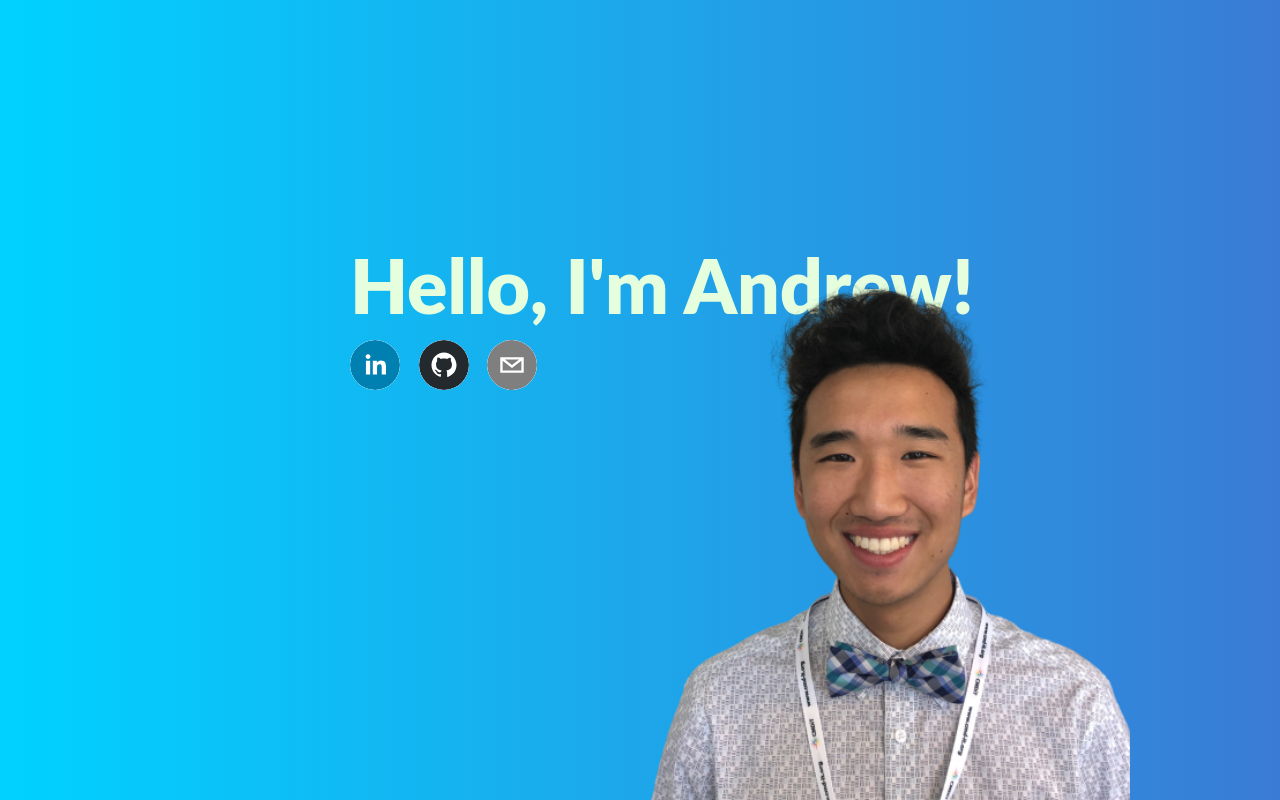
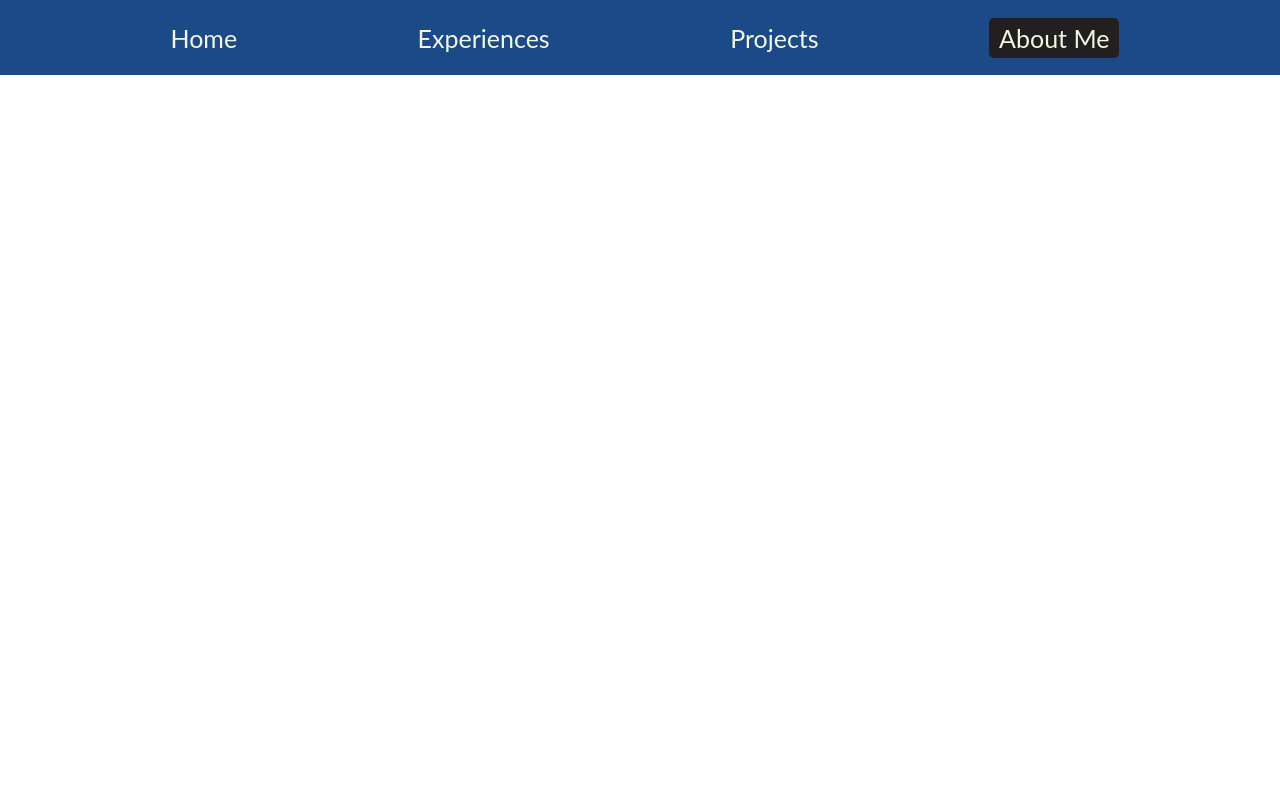
Before and after one commit to andrewydai/andrewydai-website, a React (Create React App) app: page /#/about in a window 1280 px wide. Built offline with nearby package versions, Linux system fonts and the light colour scheme.

Commit message:
Add routing on header and initial pages

```diff
--- a/package.json
+++ b/package.json
@@ -12,6 +12,7 @@
     "@types/react-dom": "^17.0.0",
     "react": "^17.0.2",
     "react-dom": "^17.0.2",
+    "react-router-dom": "^5.2.0",
     "react-scripts": "4.0.3",
     "react-social-icons": "^5.3.0",
     "styled-components": "^5.3.0",
@@ -43,6 +44,7 @@
     ]
   },
   "devDependencies": {
+    "@types/react-router-dom": "^5.1.7",
     "@types/styled-components": "^5.1.9"
   }
 }
--- /dev/null
+++ b/src/components/Header.tsx
@@ -0,0 +1,53 @@
+import React from 'react';
+import styled from 'styled-components';
+import { Link } from 'react-router-dom'
+
+interface HeaderProps {
+    currentPath?: string;
+}
+
+const HeaderContainer = styled.div`
+    position: absolute;
+    top: 0px;
+    width: 100vw;
+    height: 75px;
+    background: #1C4987;
+    display: flex;
+    justify-content: space-evenly;
+    align-items: center;
+`
+
+const NavButton = styled(Link)`
+    font-family: 'Lato', sans-serif;
+    color: #EFF8E2;
+    font-size: 25px;
+    padding: 5px 10px 5px 10px;
+    border-radius: 5px;
+    text-decoration: none;
+    &:hover {
+        cursor: pointer;
+    }
+`
+
+const HighlightedNavButton = styled(NavButton)`
+    background: #231F20;
+`
+type NavObject = { label: string, path: string }
+const NavigationOptions: NavObject[] =
+[
+    {label: 'Home', path: '/'},
+    {label: 'Experiences', path: '/experiences'},
+    {label: 'Projects', path: '/projects'},
+    {label: 'About Me', path: '/about'}
+]
+
+export default function Header(props: HeaderProps) {
+    return (
+      <HeaderContainer >
+        {NavigationOptions.map(navOption => {
+            if(navOption.path === props.currentPath) return <HighlightedNavButton to={navOption.path}>{navOption.label}</HighlightedNavButton>
+            return <NavButton to={navOption.path}>{navOption.label}</NavButton>
+        })}
+      </HeaderContainer>
+      );
+}
--- /dev/null
+++ b/src/components/pages/About.tsx
@@ -0,0 +1,12 @@
+import React from 'react';
+import styled from 'styled-components';
+import Header from '../Header'
+
+export default function About() {
+  return (
+    <div>
+        <Header currentPath='/about'/>
+        About
+    </div>
+  );
+}
--- /dev/null
+++ b/src/components/pages/Experiences.tsx
@@ -0,0 +1,12 @@
+import React from 'react';
+import styled from 'styled-components';
+import Header from '../Header'
+
+export default function Experiences() {
+  return (
+    <div>
+        <Header currentPath='/experiences'/>
+        Experiences
+    </div>
+  );
+}
--- /dev/null
+++ b/src/components/pages/Landing.tsx
@@ -0,0 +1,54 @@
+import React from 'react';
+import styled from 'styled-components';
+import Portrait from '../Portrait';
+import Header from '../Header'
+import { SocialIcon } from 'react-social-icons';
+
+const LandingContainer = styled.div`
+  background: linear-gradient(to right, #00d2ff, #3a7bd5);
+  height: 100vh;
+  width: 100vw;
+`
+
+const LandingInfoContainer = styled.div`
+  position: absolute;
+  top: 30vh;
+  left: 350px;
+`
+
+const TitleFont = styled.span`
+  font-family: 'Lato', sans-serif;
+
+  font-size: 75px;
+  font-weight: 900;
+  color: #EFF8E2;
+`
+const IconContainer = styled.div`
+  margin-top: 10px;
+  display: flex;
+  justify-content: space-between;
+  width: 30%;
+`
+
+const ContactIcon = styled(SocialIcon)`
+  background: white;
+  border-radius: 50%;
+`
+
+export default function Landing() {
+  return (
+    <LandingContainer>
+      <Header currentPath='/'/>
+      <LandingInfoContainer>
+        <TitleFont>Hello, I'm Andrew!</TitleFont>
+        <IconContainer>
+          <ContactIcon url="https://www.linkedin.com/in/andrewydai/" />
+          <ContactIcon url="https://github.com/andrewydai" />
+          <ContactIcon url="mailto:dai.an@northeastern.edu" network="email"/>
+        </IconContainer>
+      </LandingInfoContainer>
+
+      <Portrait />
+    </LandingContainer>
+  );
+}
--- /dev/null
+++ b/src/components/pages/Projects.tsx
@@ -0,0 +1,12 @@
+import React from 'react';
+import styled from 'styled-components';
+import Header from '../Header'
+
+export default function Projects() {
+  return (
+    <div>
+        <Header currentPath='/projects'/>
+        Projects
+    </div>
+  );
+}
--- a/src/containers/App.tsx
+++ b/src/containers/App.tsx
@@ -1,52 +1,21 @@
 import React from 'react';
-import styled from 'styled-components';
-import Portrait from '../components/Portrait';
-import { SocialIcon } from 'react-social-icons';
-
-const AppContainer = styled.div`
-  background: linear-gradient(to right, #00d2ff, #3a7bd5);
-  height: 100vh;
-  width: 100vw;
-`
-
-const LandingInfoContainer = styled.div`
-  position: absolute;
-  top: 30vh;
-  left: 350px;
-`
-
-const TitleFont = styled.span`
-  font-family: 'Lato', sans-serif;
-  font-size: 75px;
-  font-weight: 900;
-  color: #E5FFDE;
-`
-const IconContainer = styled.div`
-  margin-top: 10px;
-  display: flex;
-  justify-content: space-between;
-  width: 30%;
-`
-
-const ContactIcon = styled(SocialIcon)`
-  background: white;
-  border-radius: 50%;
-`
+import Header from '../components/Header';
+import Landing from '../components/pages/Landing';
+import Experiences from '../components/pages/Experiences';
+import Projects from '../components/pages/Projects';
+import About from '../components/pages/About';
+import { Route, Switch, HashRouter } from 'react-router-dom';
 
 function App() {
   return (
-    <AppContainer>
-      <LandingInfoContainer>
-        <TitleFont>Hello, I'm Andrew!</TitleFont>
-        <IconContainer>
-          <ContactIcon url="https://www.linkedin.com/in/andrewydai/" />
-          <ContactIcon url="https://github.com/andrewydai" />
-          <ContactIcon url="mailto:dai.an@northeastern.edu" network="email"/>
-        </IconContainer>
-      </LandingInfoContainer>
-
-      <Portrait />
-    </AppContainer>
+    <HashRouter basename="">
+      <Switch>
+        <Route exact path="/" component={Landing} />
+        <Route exact path="/experiences" component={Experiences} />
+        <Route exact path="/projects" component={Projects} />
+        <Route exact path="/about" component={About} />
+      </Switch>
+    </HashRouter>
   );
 }
 
```
Also changed, not shown: 1 other file (tests, documents, lock files or other folders).
